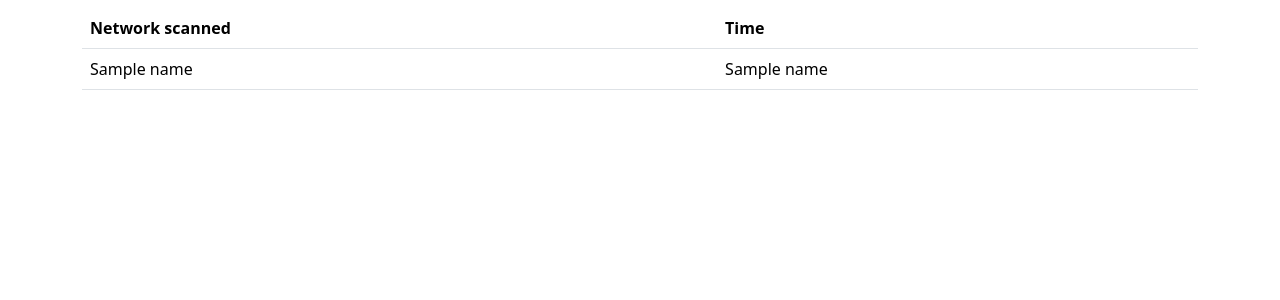
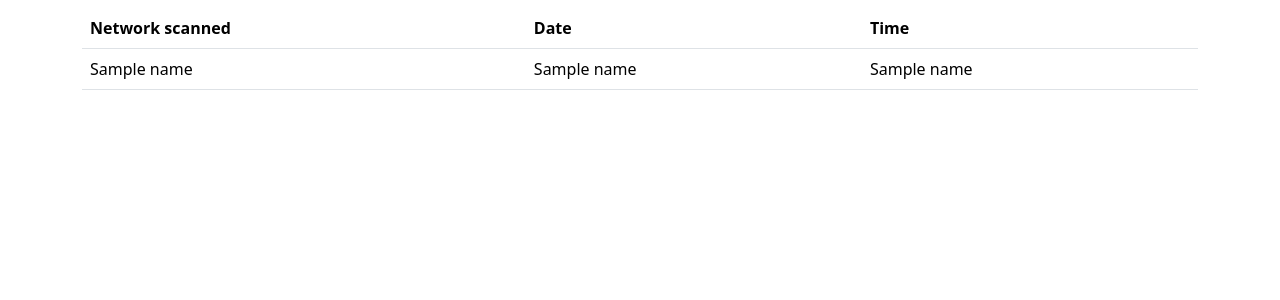
Before and after one commit to ctrlx-project/ctrl-x, a Python web app: template app/templates/report_list.html in a window 1280 px wide. Shown: the part 56-356 px from the top of the page. Run offline with Jinja, Linux system fonts and the light colour scheme; the template is opened without the code that fills it: most values are stand-ins (such as "Sample title", 1, 10 or a date in 2020).

Commit message:
Split date and time

```diff
--- a/app/models.py
+++ b/app/models.py
@@ -1,5 +1,4 @@
 from flask_sqlalchemy import SQLAlchemy
-import datetime
 
 db = SQLAlchemy()
 
--- a/app/templates/report_list.html
+++ b/app/templates/report_list.html
@@ -10,7 +10,7 @@ Report
         <thead>
             <tr>
               <th scope="col">Network scanned</th>
-              <!-- <th scope="col">Date</th> -->
+              <th scope="col">Date</th>
               <th scope="col">Time</th>
             </tr>
           </thead>
@@ -20,7 +20,7 @@ Report
                 <tr>
                     <td>{{name[1]}}</td>
                     <td>{{name[2]}}</td>
-                    <!-- <td>{{name[3]}}</td> -->
+                    <td>{{name[3]}}</td>
                 </tr>
             </a>
             {% endfor %}
--- a/app/views.py
+++ b/app/views.py
@@ -2,6 +2,7 @@ from flask import Blueprint, render_template, Markup, abort
 import os
 import markdown
 from models import db, Report
+import datetime
 
 index = Blueprint('index', __name__, static_folder='static', template_folder='templates')
 
@@ -31,7 +32,7 @@ def list_reports():
     reports = Report.query.filter_by(user=user).all()
     ret = []
     if reports:
-            ret = [(report.id, report.ip, report.time) for report in reports]
+            ret = [(report.id, report.ip, report.time.date, report.time.time) for report in reports]
     message = ""
     if len(ret) == 0:
         message = "You have not done any scan"
```
